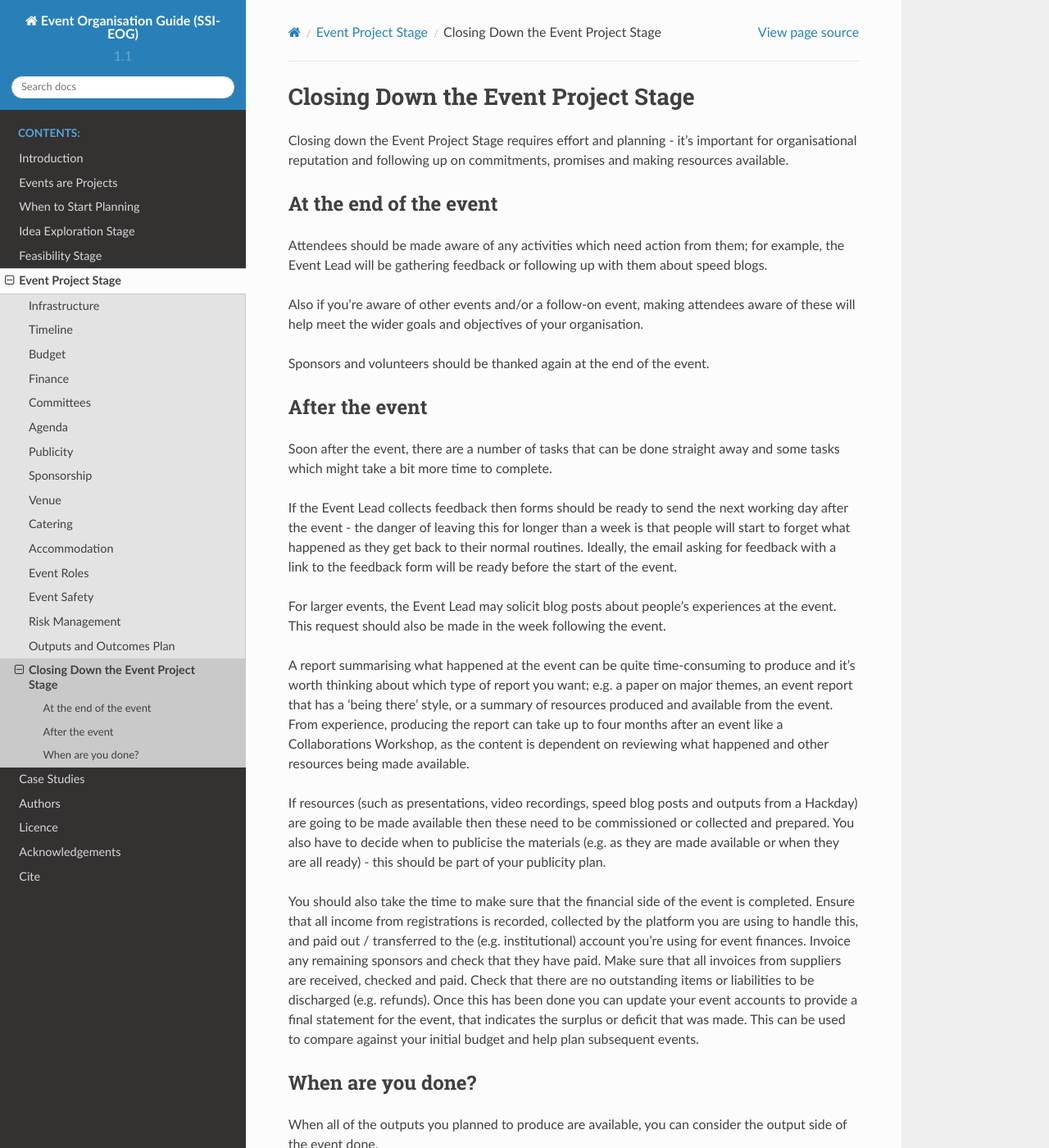
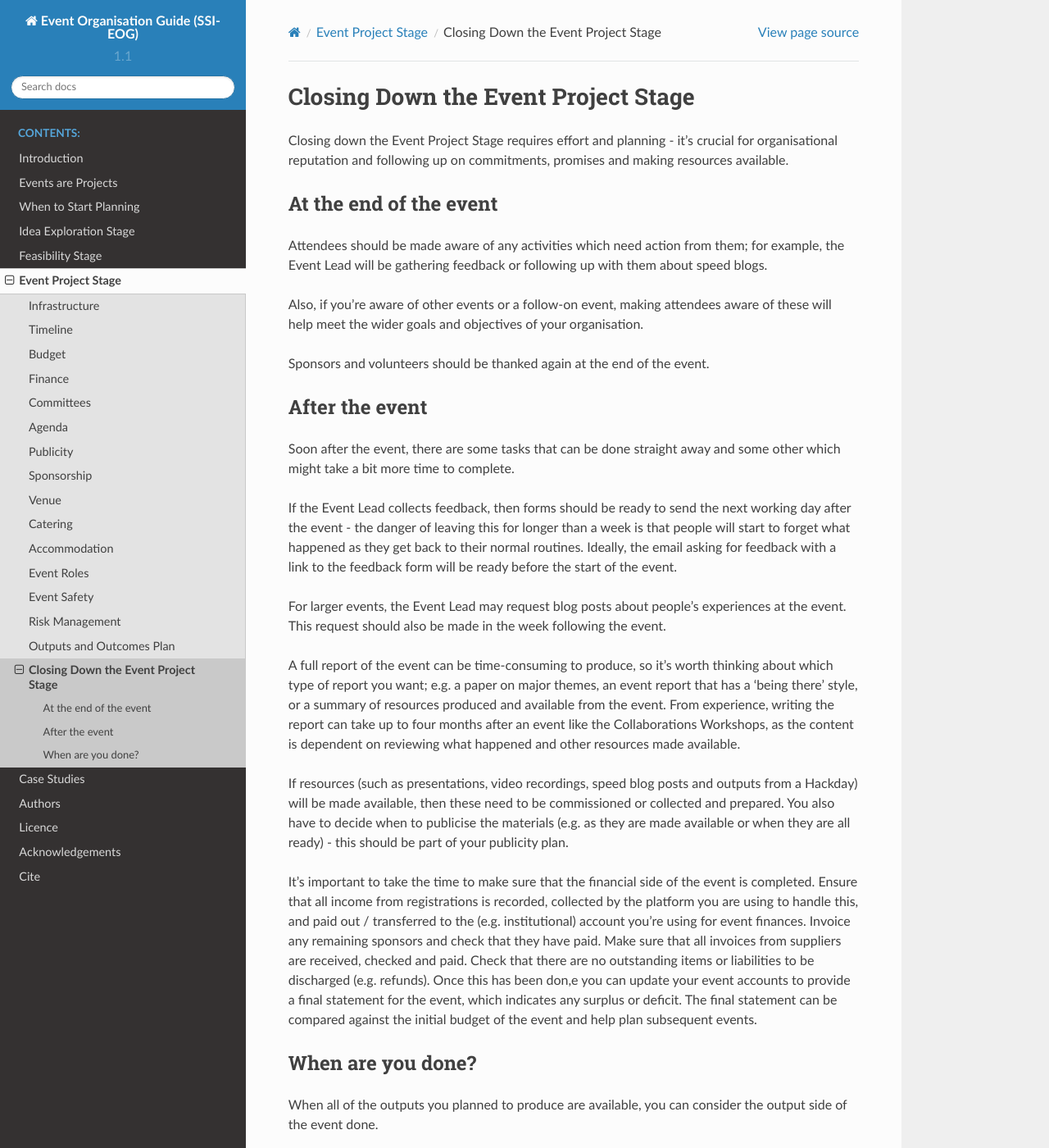
Before and after one commit to softwaresaved/event-organisation-guide, a Sphinx documentation site: the page built from docs/eog/eps-closing-down.rst, in a window 1280 px wide and 1400 px high. Shown: the whole window at 82% size. Built offline with Sphinx 7.4.7 and the Read the Docs theme 2.0.0, drawn with Linux system fonts in a browser that asks for light colours; some of the changed text lies outside the part shown.

Commit message:
Update eps-closing-down.rst

```diff
--- a/docs/eog/eps-closing-down.rst
+++ b/docs/eog/eps-closing-down.rst
@@ -3,30 +3,30 @@
 
 Closing Down the Event Project Stage
 ====================================
-Closing down the Event Project Stage requires effort and planning - it’s important for organisational reputation and following up on commitments, promises and making resources available.
+Closing down the Event Project Stage requires effort and planning - it’s crucial for organisational reputation and following up on commitments, promises and making resources available.
 
 At the end of the event
 ***********************
 
 Attendees should be made aware of any activities which need action from them; for example, the Event Lead will be gathering feedback or following up with them about speed blogs.
 
-Also if you're aware of other events and/or a follow-on event, making attendees aware of these will help meet the wider goals and objectives of your organisation.
+Also, if you're aware of other events or a follow-on event, making attendees aware of these will help meet the wider goals and objectives of your organisation.
 
 Sponsors and volunteers should be thanked again at the end of the event.
 
 After the event
 ***************
-Soon after the event, there are a number of tasks that can be done straight away and some tasks which might take a bit more time to complete.
+Soon after the event, there are some tasks that can be done straight away and some other which might take a bit more time to complete.
 
-If the Event Lead collects feedback then forms should be ready to send the next working day after the event - the danger of leaving this for longer than a week is that people will start to forget what happened as they get back to their normal routines. Ideally, the email asking for feedback with a link to the feedback form will be ready before the start of the event.
+If the Event Lead collects feedback, then forms should be ready to send the next working day after the event - the danger of leaving this for longer than a week is that people will start to forget what happened as they get back to their normal routines. Ideally, the email asking for feedback with a link to the feedback form will be ready before the start of the event.
 
-For larger events, the Event Lead may solicit blog posts about people's experiences at the event. This request should also be made in the week following the event.
+For larger events, the Event Lead may request blog posts about people's experiences at the event. This request should also be made in the week following the event.
 
-A report summarising what happened at the event can be quite time-consuming to produce and it’s worth thinking about which type of report you want; e.g. a paper on major themes, an event report that has a ‘being there’ style, or a summary of resources produced and available from the event. From experience, producing the report can take up to four months after an event like a Collaborations Workshop, as the content is dependent on reviewing what happened and other resources being made available.
+A full report of the event can be time-consuming to produce, so it’s worth thinking about which type of report you want; e.g. a paper on major themes, an event report that has a ‘being there’ style, or a summary of resources produced and available from the event. From experience, writing the report can take up to four months after an event like the Collaborations Workshops, as the content is dependent on reviewing what happened and other resources made available.
 
-If resources (such as presentations, video recordings, speed blog posts and outputs from a Hackday) are going to be made available then these need to be commissioned or collected and prepared. You also have to decide when to publicise the materials (e.g. as they are made available or when they are all ready) - this should be part of your publicity plan.
+If resources (such as presentations, video recordings, speed blog posts and outputs from a Hackday) will be made available, then these need to be commissioned or collected and prepared. You also have to decide when to publicise the materials (e.g. as they are made available or when they are all ready) - this should be part of your publicity plan.
 
-You should also take the time to make sure that the financial side of the event is completed. Ensure that all income from registrations is recorded, collected by the platform you are using to handle this, and paid out / transferred to the (e.g. institutional) account you’re using for event finances. Invoice any remaining sponsors and check that they have paid. Make sure that all invoices from suppliers are received, checked and paid. Check that there are no outstanding items or liabilities to be discharged (e.g. refunds). Once this has been done you can update your event accounts to provide a final statement for the event, that indicates the surplus or deficit that was made. This can be used to compare against your initial budget and help plan subsequent events.
+It's important to take the time to make sure that the financial side of the event is completed. Ensure that all income from registrations is recorded, collected by the platform you are using to handle this, and paid out / transferred to the (e.g. institutional) account you’re using for event finances. Invoice any remaining sponsors and check that they have paid. Make sure that all invoices from suppliers are received, checked and paid. Check that there are no outstanding items or liabilities to be discharged (e.g. refunds). Once this has been don,e you can update your event accounts to provide a final statement for the event, which indicates any surplus or deficit. The final statement can be compared against the initial budget of the event and help plan subsequent events.
 
 When are you done?
 ******************
```
Also changed, not shown: other parts of docs/eog/eps-closing-down.rst (+1 -1 lines).
